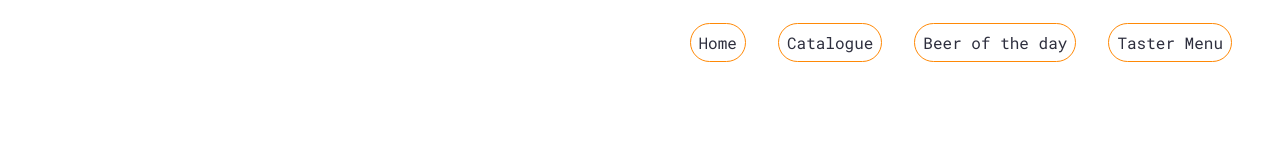
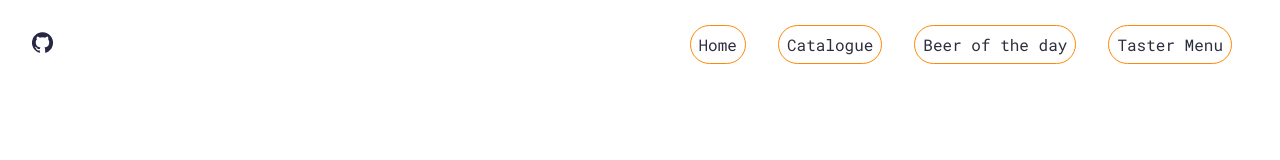
Before and after one commit to isobelleanna/punk-app, a React (Create React App) app: page / in a window 1280 px wide. Shown: the top 160 px of the page. Built offline with nearby package versions, Linux system fonts and the light colour scheme; no server answers.

Commit message:
add to github

```diff
--- a/src/containers/Nav/Nav.jsx
+++ b/src/containers/Nav/Nav.jsx
@@ -3,10 +3,16 @@ import { Link } from "react-router-dom";
 import "./Nav.scss";
 import menuIcon from "../../assets/images/menu-icon.png";
 import MobileMenu from "../../components/MobileMenu/MobileMenu";
+import gitHub from "../../assets/images/git-hub.png";
 
 const Nav = ({ toggleMenu, handleMenuToggle }) => {
   return (
     <div className="nav-menu">
+      <a href="https://github.com/isobelleanna/punk-app">
+        {" "}
+        <img src={gitHub} alt="github icon" />
+      </a>
+
       {toggleMenu ? (
         <MobileMenu toggleMenu={toggleMenu} />
       ) : (
--- a/src/containers/Nav/Nav.scss
+++ b/src/containers/Nav/Nav.scss
@@ -1,9 +1,9 @@
-@use '../../assets/sass/variables' as *;
+@use "../../assets/sass/variables" as *;
 
 .nav-menu {
   display: flex;
   align-items: center;
-    justify-content: flex-end;
+  justify-content: space-between;
   padding: 2em;
   &__item {
     color: $main-paragraph;
@@ -19,31 +19,26 @@
       border: none;
     }
   }
-
 }
 
-@media screen and (min-width: 680px){
+@media screen and (min-width: 680px) {
   .nav-menu {
-        &__laptop{
+    &__laptop {
       display: block;
     }
     &__icon {
       display: none;
     }
-
+  }
 }
 
-}
-
-@media screen and (max-width: 680px){
+@media screen and (max-width: 680px) {
   .nav-menu {
-        &__laptop{
+    &__laptop {
       display: none;
     }
     &__icon {
       display: block;
     }
-
   }
-
 }
```
Also changed, not shown: src/assets/images/git-hub.png (added). Lines whose indentation alone changed are shown as unchanged.
